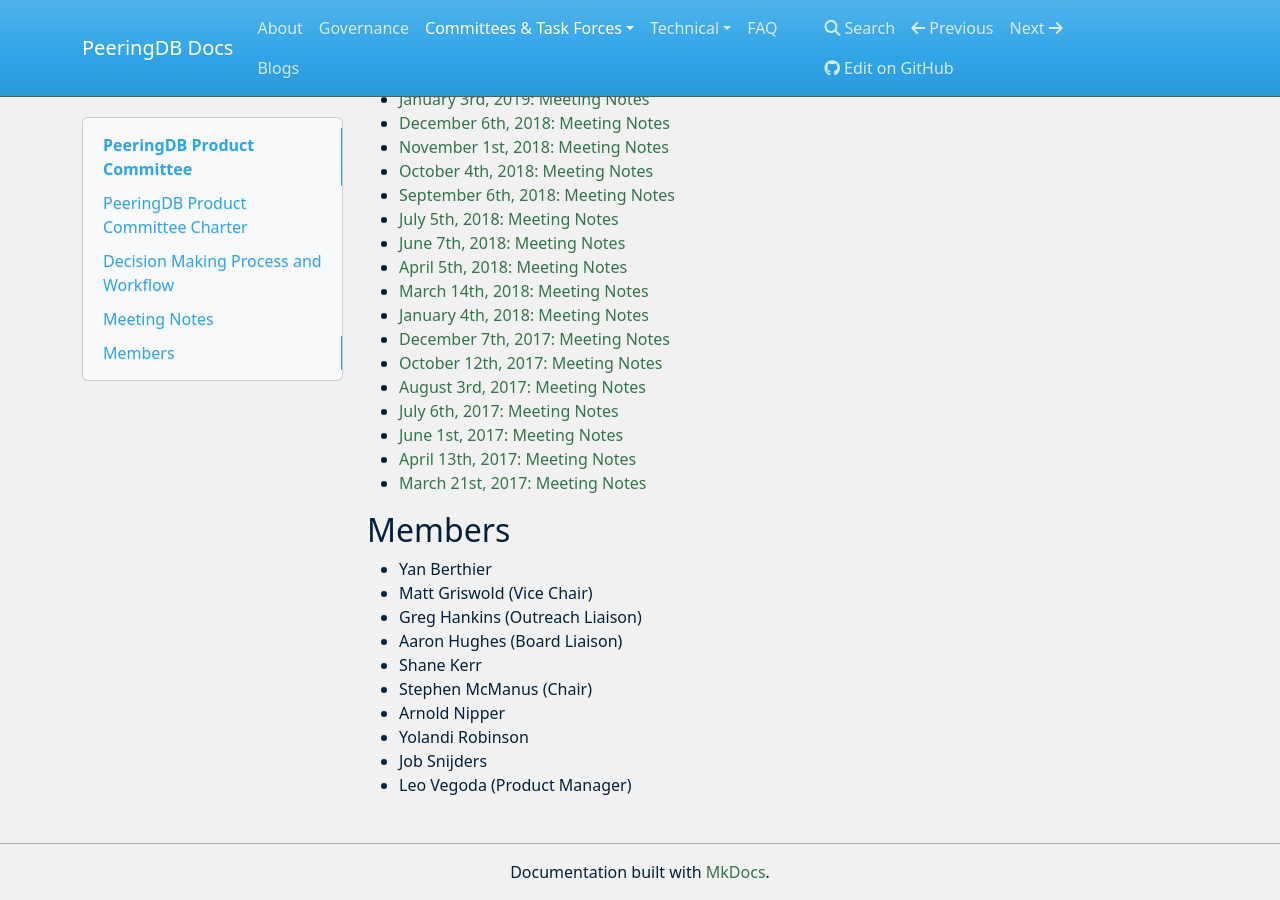
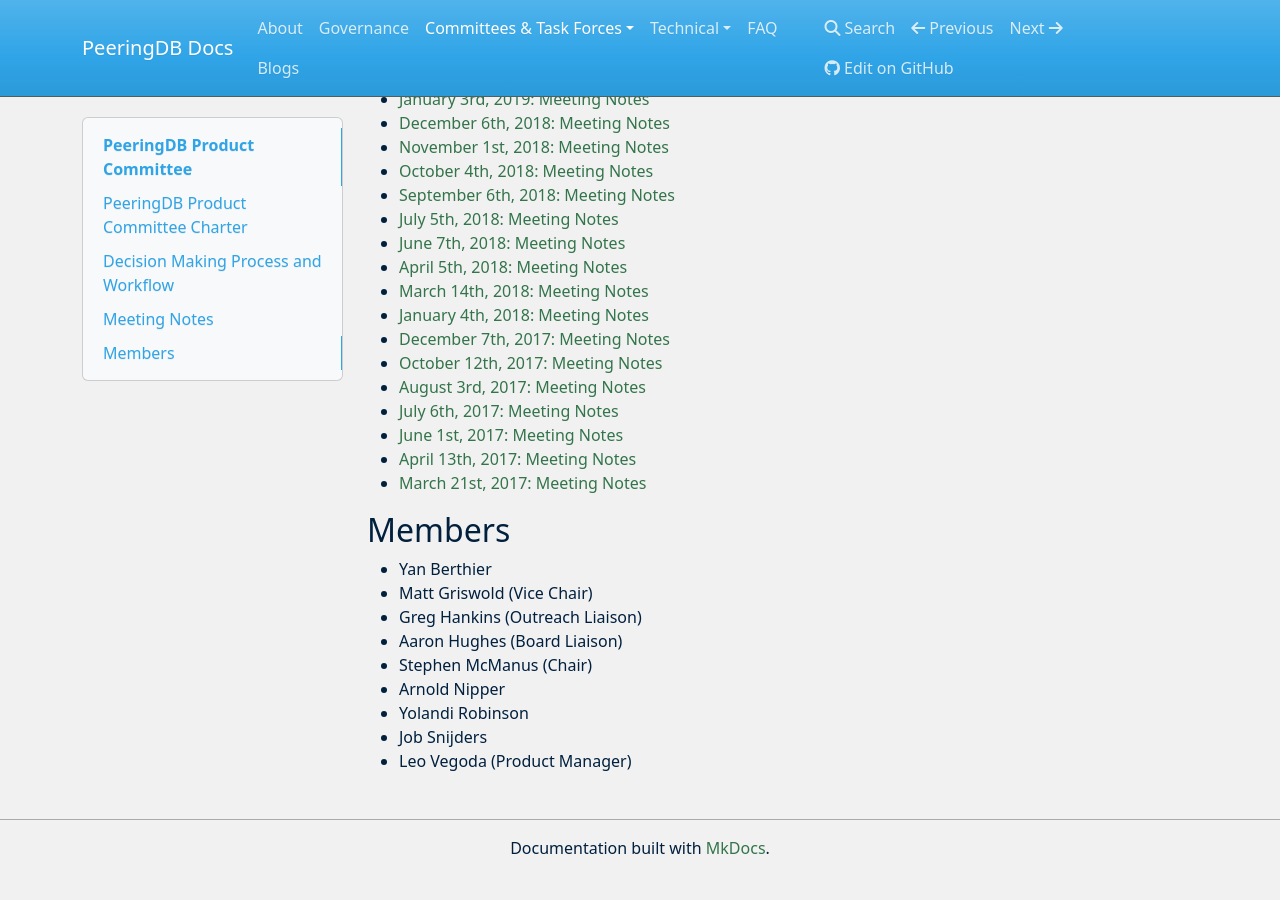
Before and after one commit to peeringdb/docs, an MkDocs documentation site: the page built from docs/committee/product/index.md, in a window 1280 px wide and 900 px high, scrolled down 3103 px. Built offline with MkDocs 1.6.1, drawn with Linux system fonts in a browser that asks for light colours; nearby versions of some CDN libraries; after the commit the page ends 3979 px from its top, so only the background shows below that.

Commit message:
Deboard Shane.

```diff
--- a/docs/committee/product/index.md
+++ b/docs/committee/product/index.md
@@ -50,7 +50,6 @@
 - Matt Griswold (Vice Chair)
 - Greg Hankins (Outreach Liaison)
 - Aaron Hughes (Board Liaison)
-- Shane Kerr
 - Stephen McManus (Chair)
 - Arnold Nipper
 - Yolandi Robinson
```
